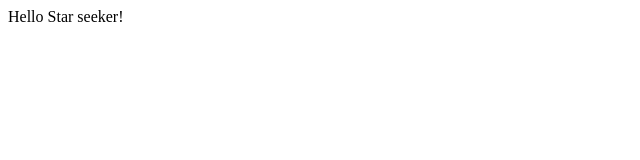
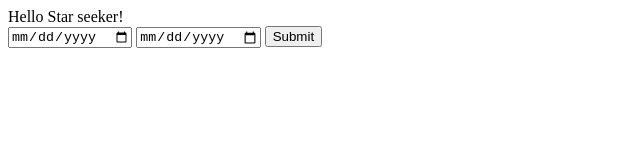
Before and after one commit to BiniyamDS/star-seeker, a website: page public/index.html in a window 1280 px wide. Shown: the whole page, without its empty margins (0-640 px from the left). Drawn offline with Linux system fonts and the light colour scheme.

Commit message:
created /api/stars endpoint

```diff
--- a/package.json
+++ b/package.json
@@ -1,6 +1,12 @@
 {
+  "scripts": {
+    "start": "nodemon app.js"
+  },
   "dependencies": {
     "axios": "^1.6.8",
     "express": "^4.19.2"
+  },
+  "devDependencies": {
+    "nodemon": "^3.1.0"
   }
 }
--- a/public/index.html
+++ b/public/index.html
@@ -7,5 +7,10 @@
 </head>
 <body>
     Hello Star seeker!
+    <form action="/api/stars" method="get">
+        <input type="date" name="start" id="start">
+        <input type="date" name="stop" id="stop">
+        <button type="submit">Submit</button>
+    </form>
 </body>
 </html>
```
Also changed, not shown: app.js (+16 -0 lines), 1 other file.
